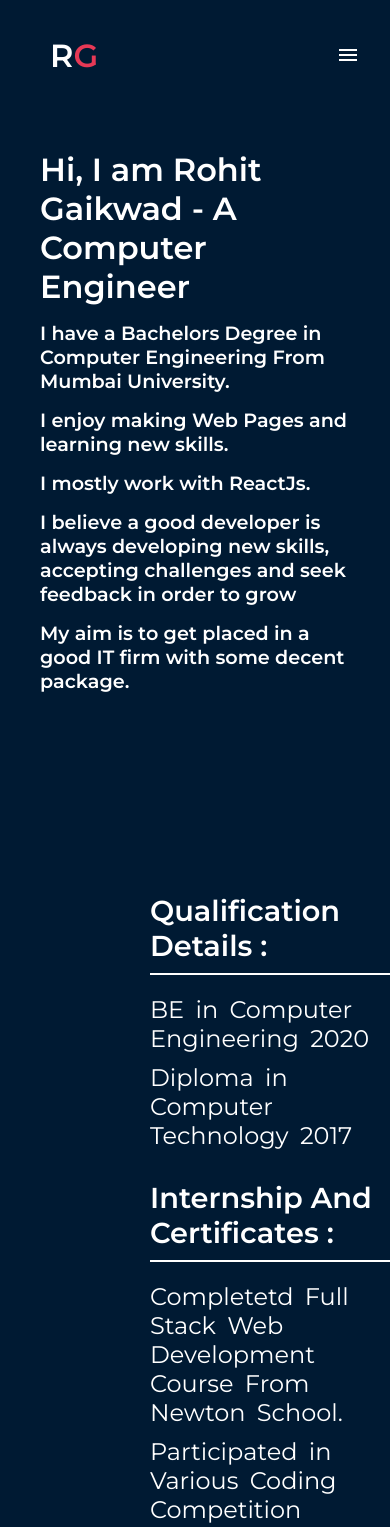
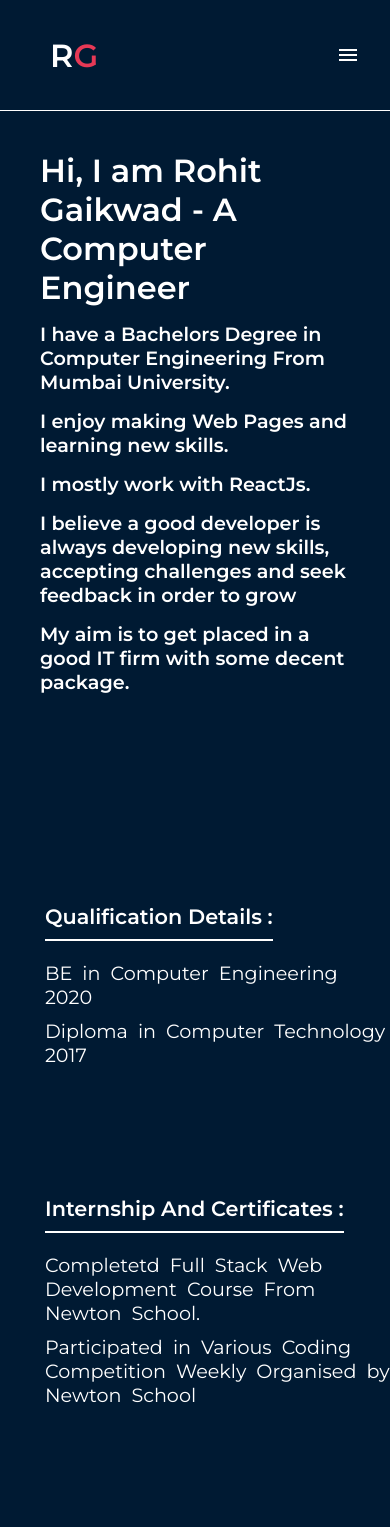
Before and after one commit to rohit1396/portfolio, a React (Create React App) app: page / in a window 390 px wide. Shown: the top 1527 px of the page. Built offline with nearby package versions, Linux system fonts and the light colour scheme.

Commit message:
add responsiveness

```diff
--- a/src/components/Home.css
+++ b/src/components/Home.css
@@ -78,25 +78,47 @@
     color: white;
     cursor: pointer;
 }
+/* ***************************************** Media Queries **************************************** */
 
 @media (max-width:400px) {
+    .about_section {
+        height: none;
+        padding-left: 45px;
+    }
+    .about_section > div > h2 {
+        font-size: 1.3rem;
+    }
+    .about_section > div > p {
+        font-size: 1.2rem;
+    }
+    .home_logo {
+        display: none;
+    }
     .footer_section {
         margin-top: 100px;
     }
 }
 
-@media only screen and (max-width:776px) {
+@media (min-width:400px) and (max-width:776px) {
     .home_content {
         width: 100%;
         margin-bottom: 40px;
     }
+    .about_section {
+        height: none;
+        padding-left: 75px;
+    }
+    .about_section > div > h2 {
+        font-size: 1.5rem;
+    }
+    .about_section > div > p {
+        font-size: 1rem;
+    }
     .home_logo {
         display: none;
     }
-    .home {
-        flex-direction: column;
-        justify-content: center;
-        align-items: center;
+    .footer_section {
+        margin-top: 100px;
     }
 }
 
--- a/src/components/Navbar.css
+++ b/src/components/Navbar.css
@@ -5,7 +5,7 @@
     background-color: #001a33;
     height: 50px;
     padding: 30px;
-    /* border-bottom: 1px solid white; */
+    border-bottom: 1px solid white;
     font-weight: 600;
     z-index: 10;
     position: sticky;
@@ -29,10 +29,7 @@
 
 .navbar_links {
     flex: 40%;
-    /* width: 400px; */
     display: flex;
-    /* margin-right: 20px; */
-    /* align-items: center; */
     justify-content: space-between;
 }
 
@@ -55,7 +52,7 @@
         right: -100%;
         top: 100px;
         flex-direction: column;
-        justify-content: center;
+        justify-content: flex-start;
         align-items: center;
         text-align: center;
         width: 100%;
@@ -65,7 +62,7 @@
     }
 
     .navbar_links.active {
-        right: 10px;
+        right: 0;
     }
 
     .navbar_links > div {
--- a/src/components/Project.js
+++ b/src/components/Project.js
@@ -28,6 +28,22 @@ const Project = () => {
         <p>A Netflix Clone displaying Various categories of Movies.</p>
         <p>User Authentication With Firebase.</p>
       </div>
+      <div className="project_info">
+        <a href="https://rohit-amazon-clone.netlify.app/" target="_blank">
+          <img
+            className="project_img"
+            src="..\images\proj3.png"
+            alt="amazon_Clone"
+          />
+        </a>
+        <h3 className="project_title">Amazon Clone</h3>
+        <p>This project is a replica of Amazon shopping site.</p>
+        <p>
+          User would get a idea of how products are added and remove from
+          Shopping cart.
+        </p>
+        <p>Sign in/Sign up functionality using Firebase.</p>
+      </div>
     </div>
   );
 };
```
Also changed, not shown: public/images/proj3.png (added).
